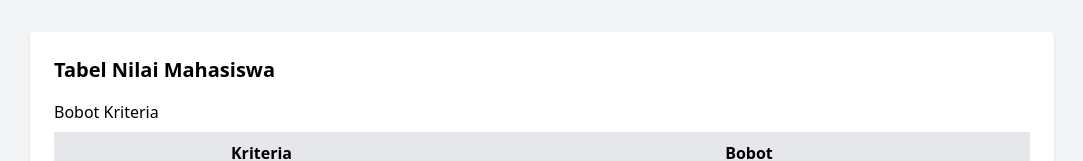
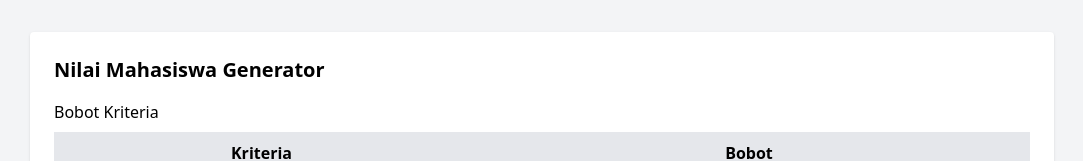
Before and after one commit to igwd/cheat-ng, a website: page index.html in a window 1280 px wide. Shown: the top 161 px of the page, without its empty margins (98-1181 px from the left). Drawn offline with nearby package versions, Linux system fonts and the light colour scheme.

Commit message:
dah kiap

```diff
--- a/index.html
+++ b/index.html
@@ -9,7 +9,7 @@
 </head>
 <body class="p-8 bg-gray-100" x-data="nilaiApp()">
     <div class="max-w-5xl mx-auto bg-white p-6 rounded shadow">
-        <h2 class="text-xl font-semibold mb-4">Tabel Nilai Mahasiswa</h2>
+        <h2 class="text-xl font-semibold mb-4">Nilai Mahasiswa Generator</h2>
 
         <div class="mb-4">
             <label class="block font-medium">Bobot Kriteria</label>
```
